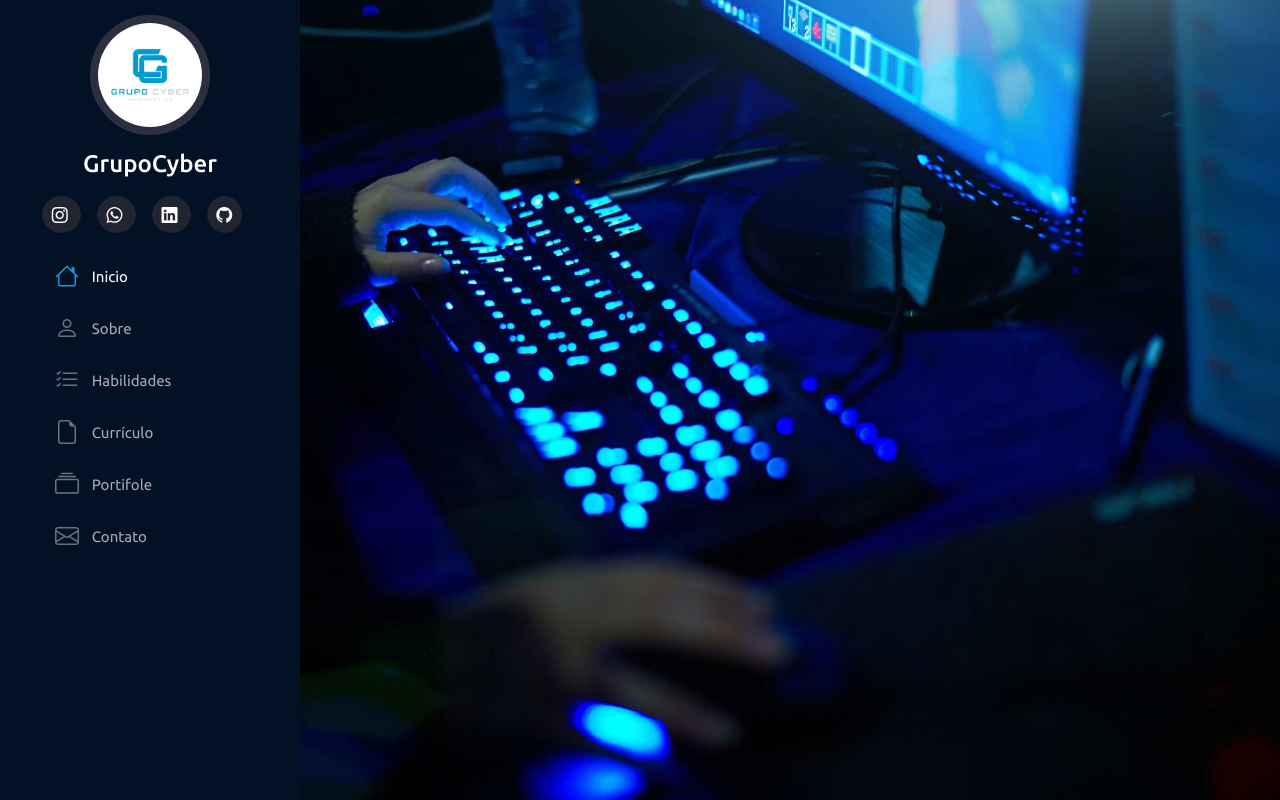
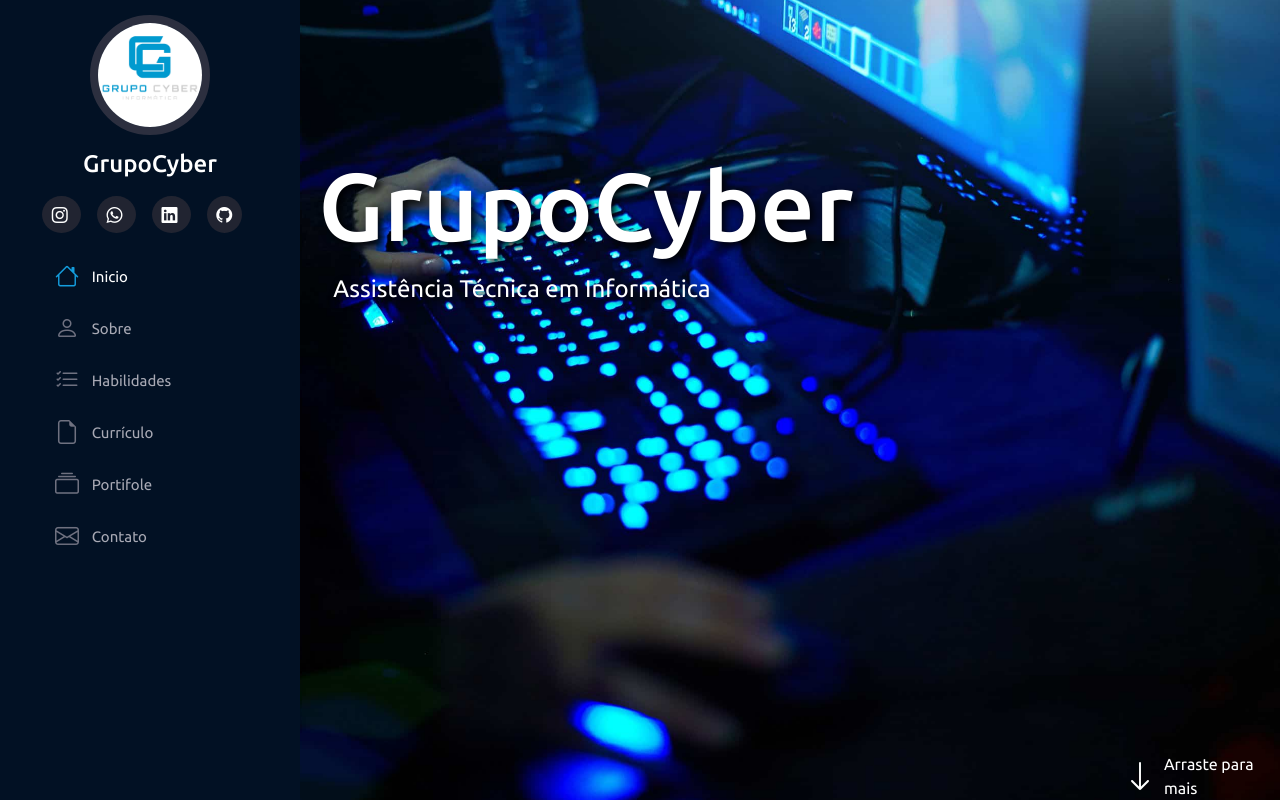
Before and after one commit to ericsonnascimento/Projeto_Site_Grupocyber, a Flask app: page / in a window 1280 px wide. Run offline with Flask 2, Linux system fonts and the light colour scheme; some libraries are stand-ins or nearby versions.

Commit message:
main section inseridos

```diff
--- a/static/style.css
+++ b/static/style.css
@@ -101,3 +101,25 @@ section#inicio{
     width: 100%;
     height: 100vh; /* "100vh" independente do tamando da sua imagem ela ocupará 100% da tela */
 }
+
+section#inicio h2{
+    font-size: 6rem;
+}
+
+section#inicio span#subtitle{
+    margin-right: 8rem;
+    font-size: 1.5rem;
+}
+
+.text-shadow{ /*dessa forma sem filtrar o caminho conseguimos usar este id=text-shadow no site inteiro */
+    text-shadow: 4px 4px 10px #000;
+}
+
+section#inicio div#arraste{
+    width: 9rem; /* subimos um pouco o nome pra melhorar a estetica*/
+}
+
+section#inicio div#arraste a{
+    text-decoration: none;
+    color: #fff;
+}
--- a/templates/index.html
+++ b/templates/index.html
@@ -58,7 +58,16 @@
     </aside>
     <main id="main">
         <section id="inicio" class="row m-0 p-0"><!-- class bootstrap "row" ocupa 1 linha, "m-0" margem 0, "p-0" padding 0 -->
-
+            <div class="col-md-7 d-flex justify-content-center align-items-center flex-column"><!--d-flex criar flexbox (sem ele o objeto não se move), justify centraliza os itens na tela, align centraliza os itens na tela, flex-column transforma em coluna e joga spam pra baixo do h2-->
+                <h2 class="text-white text-shadow">GrupoCyber</h2><!--text-white é do bootstrap texto para cor branca e text-shadow é a class pra mexer no style.css-->
+                <span id="subtitle" class="text-white text-shadow">Assistência Técnica em Informática</span>
+            </div>
+            <div class="col-md-15 d-flex justify-content-end align-items-end">
+                <div id="arraste" class="d-flex align-items-center">
+                    <i class="bi bi-arrow-down text-white pe-2 fs-2" aria-hidden="true"></i><!--pe-2 é o pedding-end a direita de 2, fs-2 font-size de 2 -->
+                    <a href="">Arraste para mais</a>
+                </div>
+            </div>
         </section>
     </main>
 
```
Also changed, not shown: static/img/Logo-Grupo-Cyber-PNG-04-old.png (added), static/img/Logo-Grupo-Cyber-PNG-04.png.
